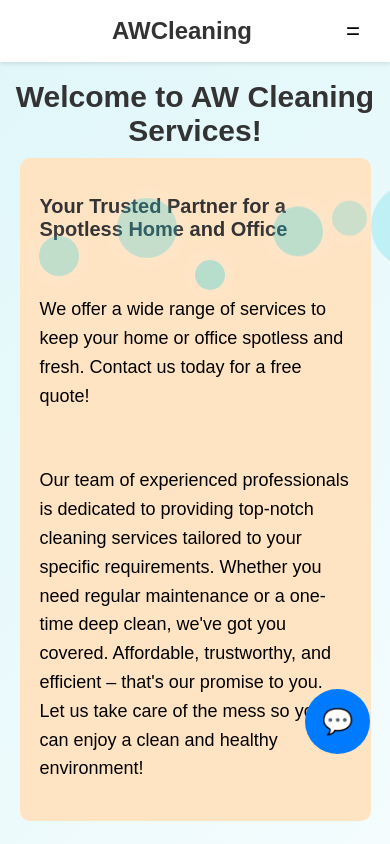
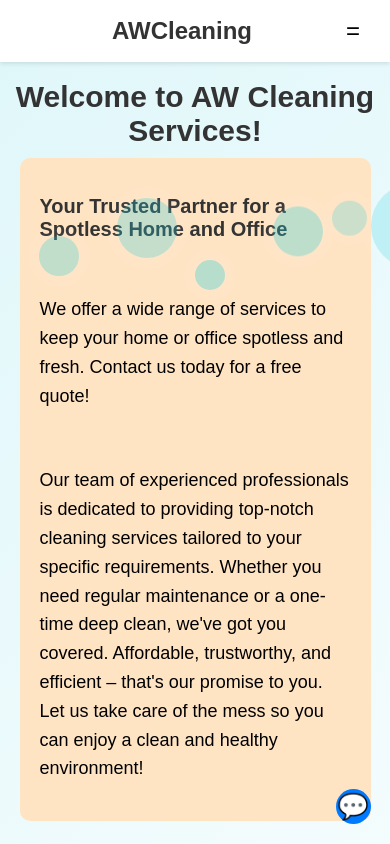
Before and after one commit to ElijahSWilliams/AWCLEANING, a React (Vite) app: page /#/ in a window 390 px wide. Shown: the top 844 px of the page. Built offline with nearby package versions, Linux system fonts and the light colour scheme.

Commit message:
AI Chatbot integrated and resized on mobile

```diff
--- a/src/Chatbot/Chatbot.css
+++ b/src/Chatbot/Chatbot.css
@@ -89,3 +89,21 @@
   border-radius: 4px;
   cursor: pointer;
 }
+
+/* Mobile */
+
+@media (max-width: 1024px) {
+  .chatbot {
+    width: 90%;
+    max-height: 300px;
+    top: 150px;
+    right: 5%;
+  }
+
+  .chatbot__toggle-btn {
+    width: 35px;
+    height: 35px;
+    bottom: 20px;
+    right: 5%;
+  }
+}
```
